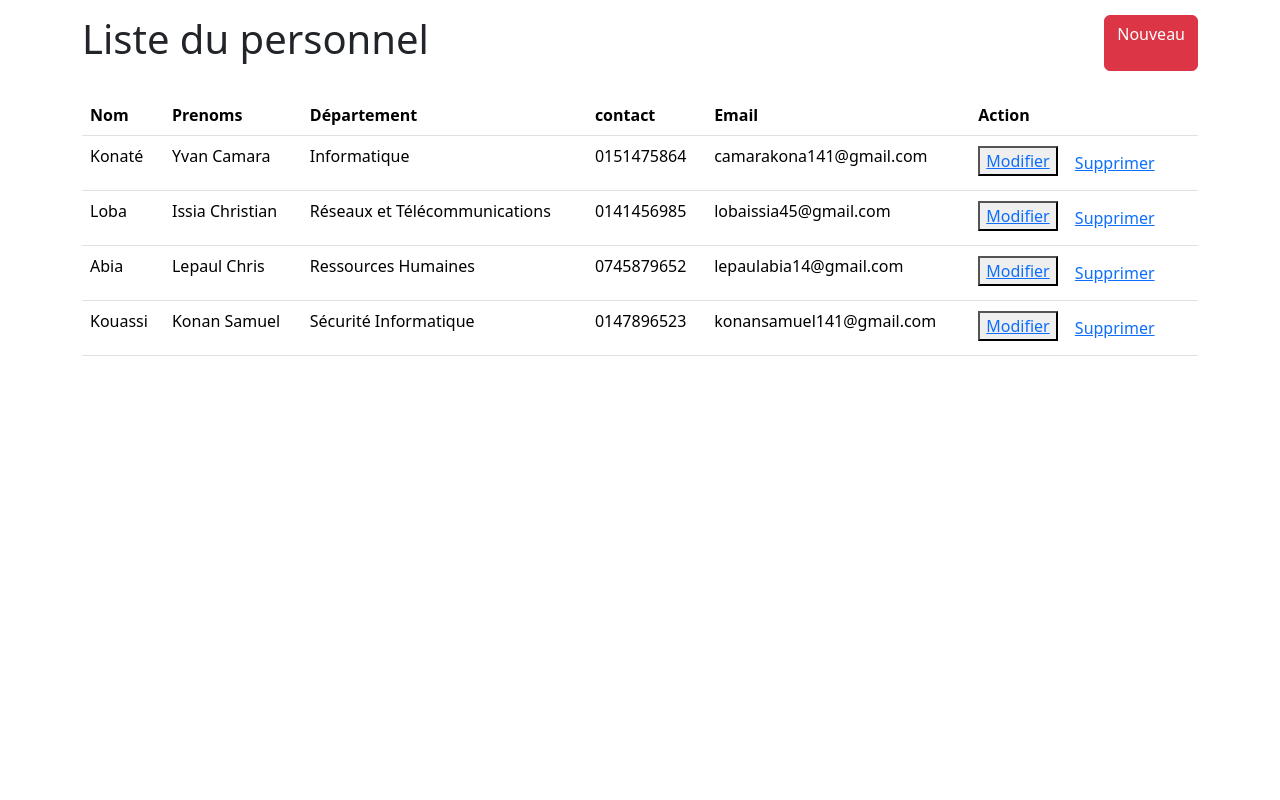
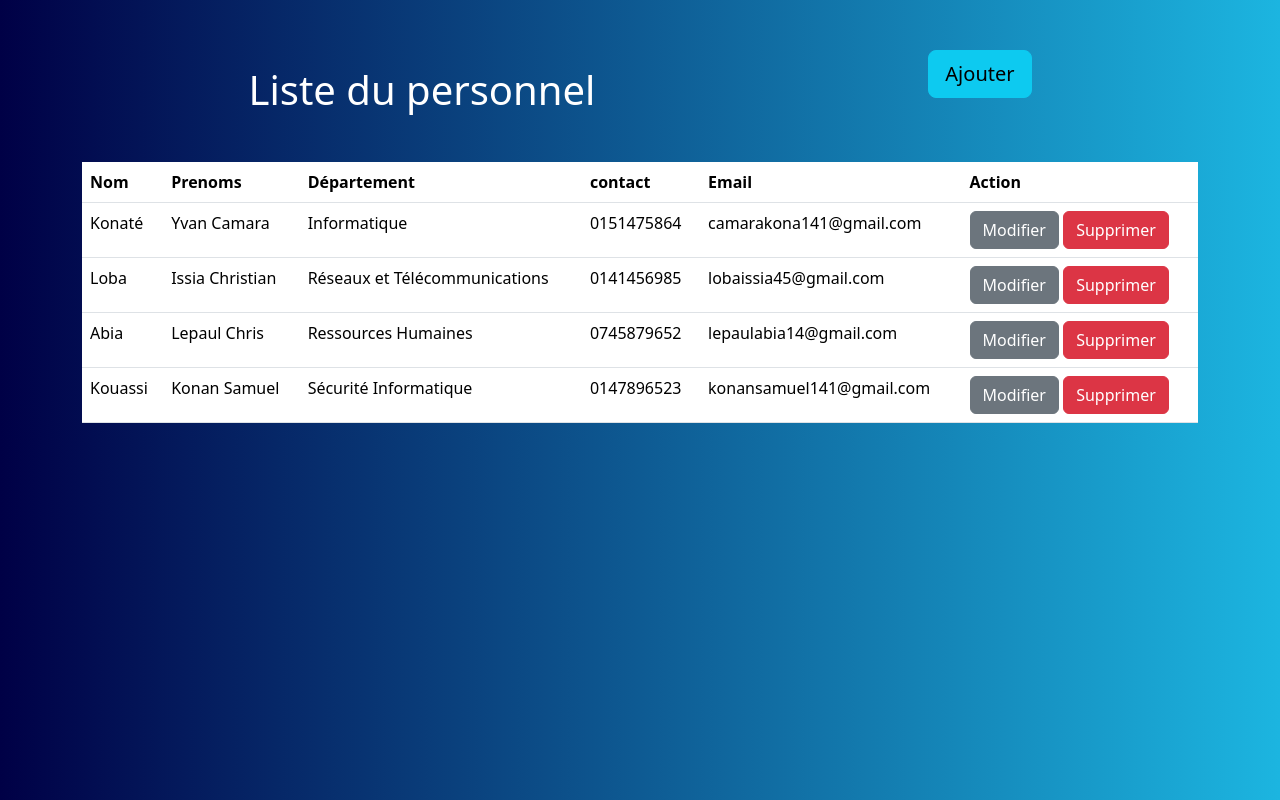
Before and after one commit to isaackone171/test, a plain HTML site: page index.html in a window 1280 px wide. Drawn offline with nearby package versions, Linux system fonts and the light colour scheme.

Commit message:
Ajout modification bootstrap

```diff
--- a/index.html
+++ b/index.html
@@ -13,7 +13,7 @@
 
         <div class="move">
             <h1>Liste du personnel</h1>
-            <a class="btn btn-danger" href="ajout_utilisateur.html">Nouveau</a>
+            <a class="btn btn-info btn-lg" style="margin-bottom:40px;" href="ajout_utilisateur.html">Ajouter</a>
         </div>
 
         <table class="table mt-4">
@@ -43,8 +43,8 @@
                 </td>
                 <td>
                     <div>
-                        <button><a href="modifier_utilisateur.html">Modifier</a></button>
-                        <button class="btn"><a href="#">Supprimer</a></button>
+                        <a class="btn btn-secondary" href="modifier_utilisateur.html">Modifier</a>
+                        <a class="btn btn-danger" href="#">Supprimer</a>
                     </div>
                 </td>
             </tr>
@@ -66,8 +66,8 @@
                 </td>
                 <td>
                 <div>
-                        <button><a href="modifier_utilisateur.html">Modifier</a></button>
-                        <button class="btn"><a href="#">Supprimer</a></button>
+                    <a class="btn btn-secondary" href="modifier_utilisateur.html">Modifier</a>
+                    <a class="btn btn-danger" href="#">Supprimer</a>
                 </div>
                 </td>
             </tr>
@@ -89,9 +89,10 @@
                 </td>
                 <td>
                     <div>
-                        <button><a href="modifier_utilisateur.html">Modifier</a></button>
-                        <button class="btn"><a href="#">Supprimer</a></button>
+                        <a class="btn btn-secondary" href="modifier_utilisateur.html">Modifier</a>
+                        <a class="btn btn-danger" href="#">Supprimer</a>
                     </div>
+    </div>
                 </td>
             </tr>
             <tr>
@@ -112,8 +113,9 @@
                 </td>
                 <td>
                     <div>
-                        <button><a href="modifier_utilisateur.html">Modifier</a></button>
-                        <button class="btn"><a href="#">Supprimer</a></button>
+                        <a class="btn btn-secondary" href="modifier_utilisateur.html">Modifier</a>
+                        <button class="btn btn-danger">Supprimer</button>
+                </div>
                     </div>
                 </td>
             </tr>
--- a/style.css
+++ b/style.css
@@ -1,5 +1,13 @@
 .move{
     display:flex;
-    justify-content:space-between;
-    margin-top:15px;
+    justify-content:space-around;
+    margin-top:50px;
+    align-items: center;
 }
+body{
+    background: linear-gradient(to left, #1CB5E0, #000046);
+    background: linear-gradient(to right,#000046, #1CB5E0);
+}
+h1{
+    color:white;
+}
```
